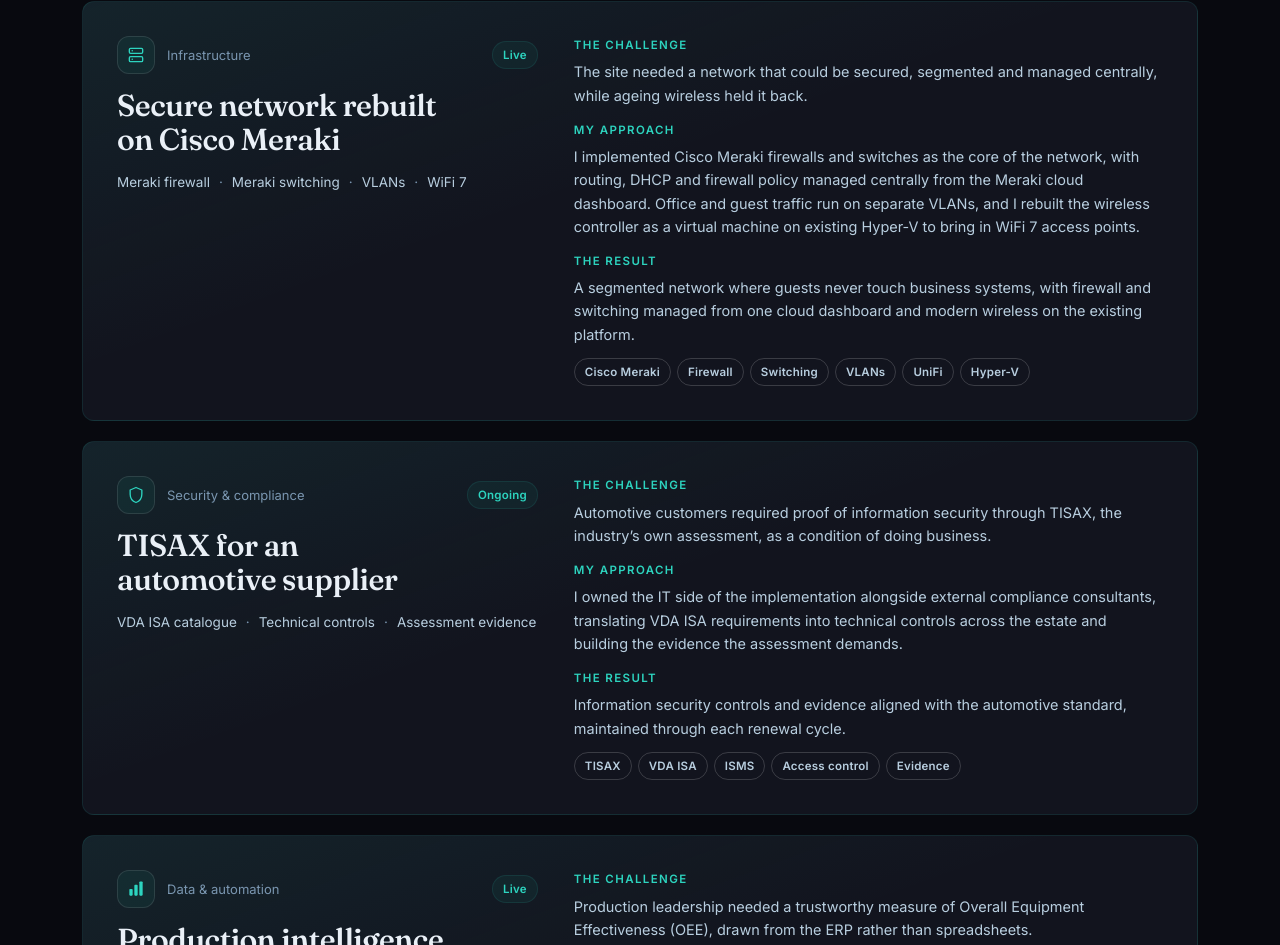
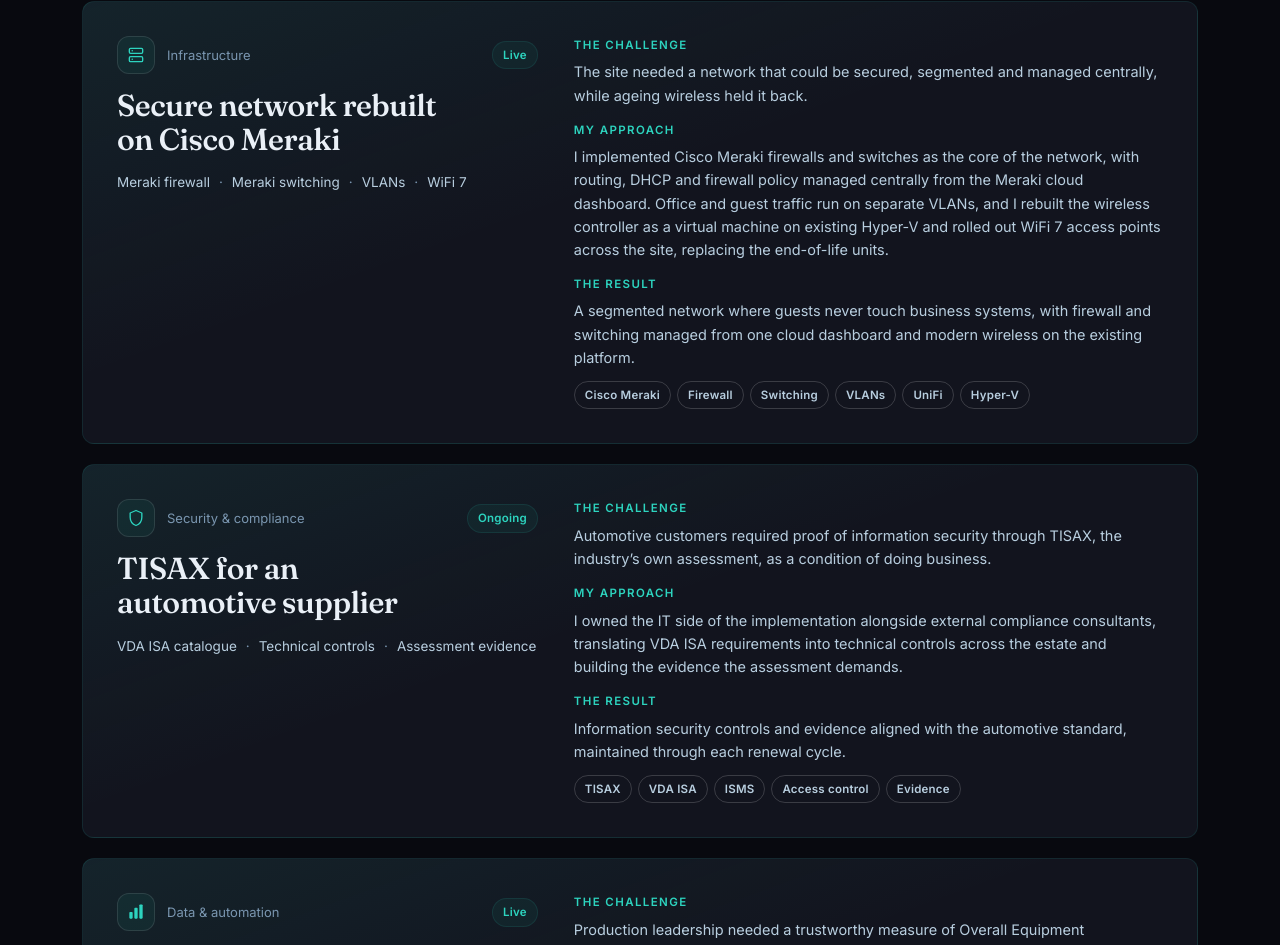
Before and after one commit to tiagomotabcl/mapexconsulting, a plain HTML site: page projects.html in a window 1280 px wide. Shown: the part 1089-2034 px from the top of the page. Drawn offline with Linux system fonts and the light colour scheme.

Commit message:
Meraki project: WiFi 7 rollout complete
Co-Authored-By: Claude Opus 5.5 <noreply@anthropic.com>
Claude-Session: https://claude.ai/code/session_014oddv61LBYZuDbsu8wzMxy

```diff
--- a/projects.html
+++ b/projects.html
@@ -592,7 +592,7 @@ p{line-height:1.65}
       <div class="proj-scope"><span>Meraki firewall</span><span>Meraki switching</span><span>VLANs</span><span>WiFi 7</span></div></div>
       <div class="proj-feature-r"><dl class="proj-dl">
         <dt>The challenge</dt><dd>The site needed a network that could be secured, segmented and managed centrally, while ageing wireless held it back.</dd>
-        <dt>My approach</dt><dd>I implemented Cisco Meraki firewalls and switches as the core of the network, with routing, DHCP and firewall policy managed centrally from the Meraki cloud dashboard. Office and guest traffic run on separate VLANs, and I rebuilt the wireless controller as a virtual machine on existing Hyper-V to bring in WiFi 7 access points.</dd>
+        <dt>My approach</dt><dd>I implemented Cisco Meraki firewalls and switches as the core of the network, with routing, DHCP and firewall policy managed centrally from the Meraki cloud dashboard. Office and guest traffic run on separate VLANs, and I rebuilt the wireless controller as a virtual machine on existing Hyper-V and rolled out WiFi 7 access points across the site, replacing the end-of-life units.</dd>
         <dt>The result</dt><dd>A segmented network where guests never touch business systems, with firewall and switching managed from one cloud dashboard and modern wireless on the existing platform.</dd>
       </dl>
       <div class="tag-row"><span class="badge">Cisco Meraki</span><span class="badge">Firewall</span><span class="badge">Switching</span><span class="badge">VLANs</span><span class="badge">UniFi</span><span class="badge">Hyper-V</span></div></div>
```
